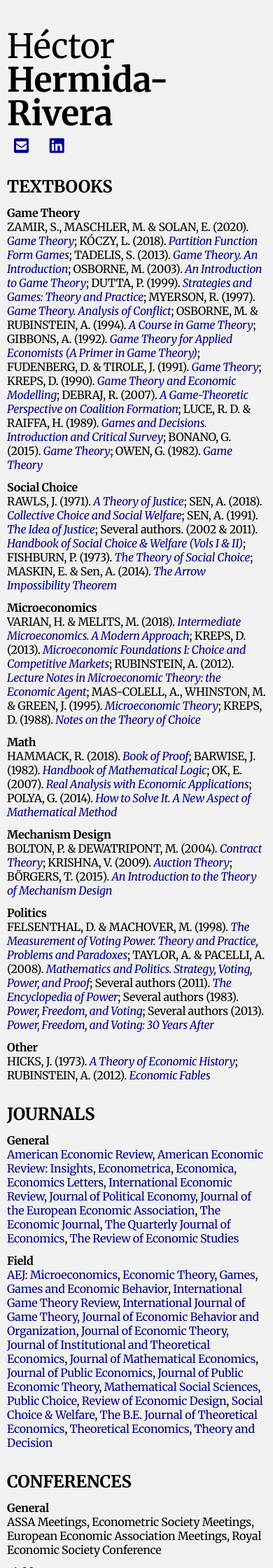
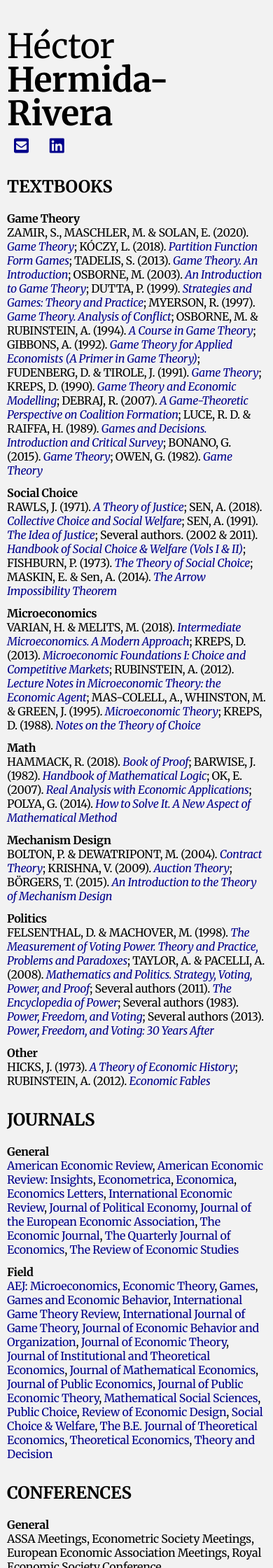
Before and after one commit to HectorHermidaRivera/hectorhermidarivera.github.io, a Jekyll site: the page built from resources.md, in a window 390 px wide. Shown: the top 2240 px of the page at 70% size. Built offline with Jekyll 4.4.1, drawn with Linux system fonts in a browser that asks for light colours; a style sheet for code colours, icons or effects is not loaded.

Commit message:
Update style.css

```diff
--- a/assets/css/style.css
+++ b/assets/css/style.css
@@ -73,7 +73,7 @@ body.home-page .content {
 .content h2 {
   margin-left: 0;
   padding-left: 166px;
-  margin-bottom: 0px;
+  margin-bottom: 8px;
   margin-top: 40px;
   text-transform: uppercase;
 }
@@ -81,7 +81,7 @@ body.home-page .content {
 .content h3 {
   margin-left: 0;
   padding-left: 166px;
-  margin-bottom: 0px;
+  margin-bottom: 8px;
   margin-top: 20px;
   text-transform: uppercase;
 }
@@ -327,7 +327,7 @@ h2.collapsible-link {
   .content h6 {
     margin-left: 0;
     padding-left: 0px;
-    margin-bottom: 0px;
+    margin-bottom: 8px;
     margin-top: 30px;
   }
   .two-column,
```
